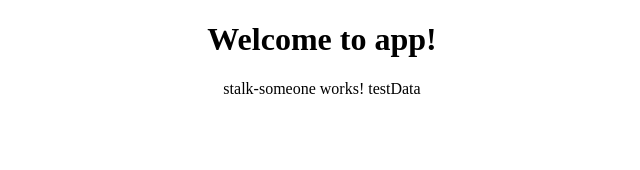
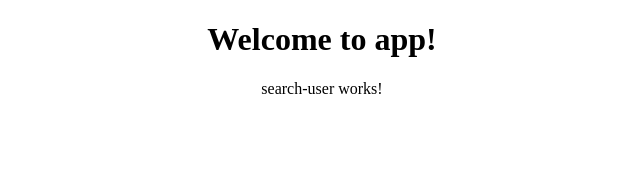
Before and after one commit to bytehala/github-stalker-angular, an Angular app: page / in a window 1280 px wide. Shown: the top 170 px of the page, without its empty margins (318-958 px from the left). Built offline with nearby package versions, Linux system fonts and the light colour scheme; no server answers.

Commit message:
App routing

```diff
--- /dev/null
+++ b/src/app/app-routing/app-routing.module.ts
@@ -0,0 +1,17 @@
+import {NgModule} from '@angular/core';
+import {Routes, RouterModule} from '@angular/router';
+import {StalkSomeoneComponent} from '../components/stalk-someone/stalk-someone.component';
+import {SearchUserComponent} from '../components/search-user/search-user.component'; // CLI imports router
+
+const routes: Routes = [
+  { path: '', component: SearchUserComponent},
+  { path: 'stalk', component: StalkSomeoneComponent }
+]; // sets up routes constant where you define your routes
+
+// configures NgModule imports and exports
+@NgModule({
+  imports: [RouterModule.forRoot(routes)],
+  exports: [RouterModule]
+})
+export class AppRoutingModule {
+}
--- a/src/app/app.component.html
+++ b/src/app/app.component.html
@@ -3,4 +3,6 @@
   <h1>
     Welcome to {{ title }}!
   </h1>
-  <app-stalk-someone></app-stalk-someone>
+  <router-outlet></router-outlet>
+
+</div>
--- /dev/null
+++ b/src/app/components/search-user/search-user.component.html
@@ -0,0 +1,3 @@
+<p>
+  search-user works!
+</p>
--- /dev/null
+++ b/src/app/components/search-user/search-user.component.ts
@@ -0,0 +1,15 @@
+import { Component, OnInit } from '@angular/core';
+
+@Component({
+  selector: 'app-search-user',
+  templateUrl: './search-user.component.html',
+  styleUrls: ['./search-user.component.css']
+})
+export class SearchUserComponent implements OnInit {
+
+  constructor() { }
+
+  ngOnInit() {
+  }
+
+}
--- a/src/app/components/stalk-someone/stalk-someone.component.ts
+++ b/src/app/components/stalk-someone/stalk-someone.component.ts
@@ -20,7 +20,7 @@ export class StalkSomeoneComponent implements OnInit {
         this.data = data[0].name;
       },
       err => console.error(err),
-      () => console.log('done loading foods')
+      () => console.log('done')
     );
   }
 
```
Also changed, not shown: src/app/app.module.ts (+6 -2 lines), src/app/components/search-user/search-user.component.css (added), 1 other file (tests, documents, lock files or other folders).
